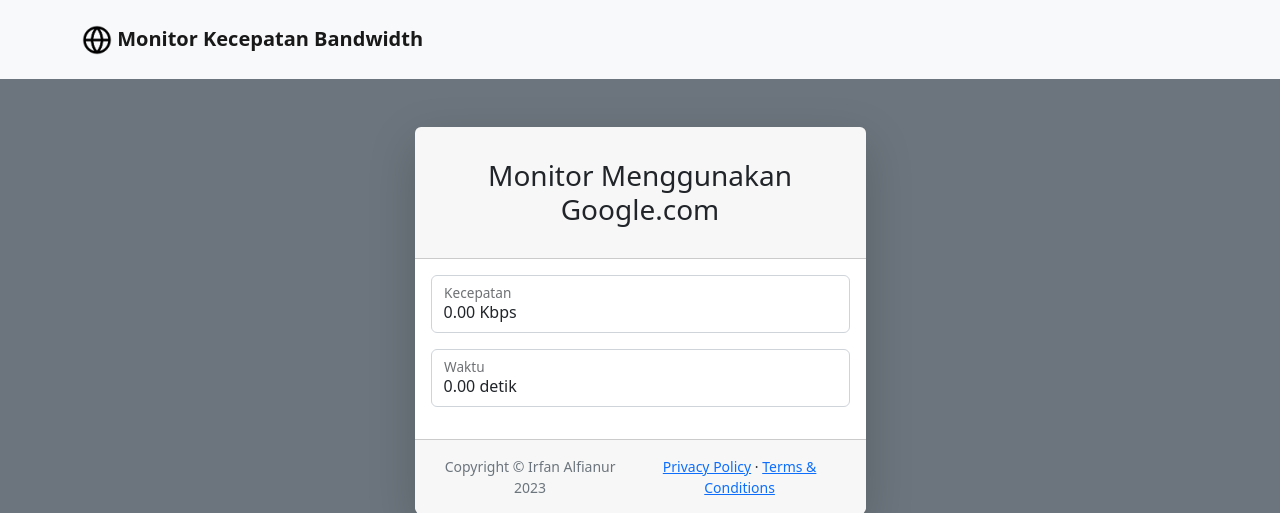
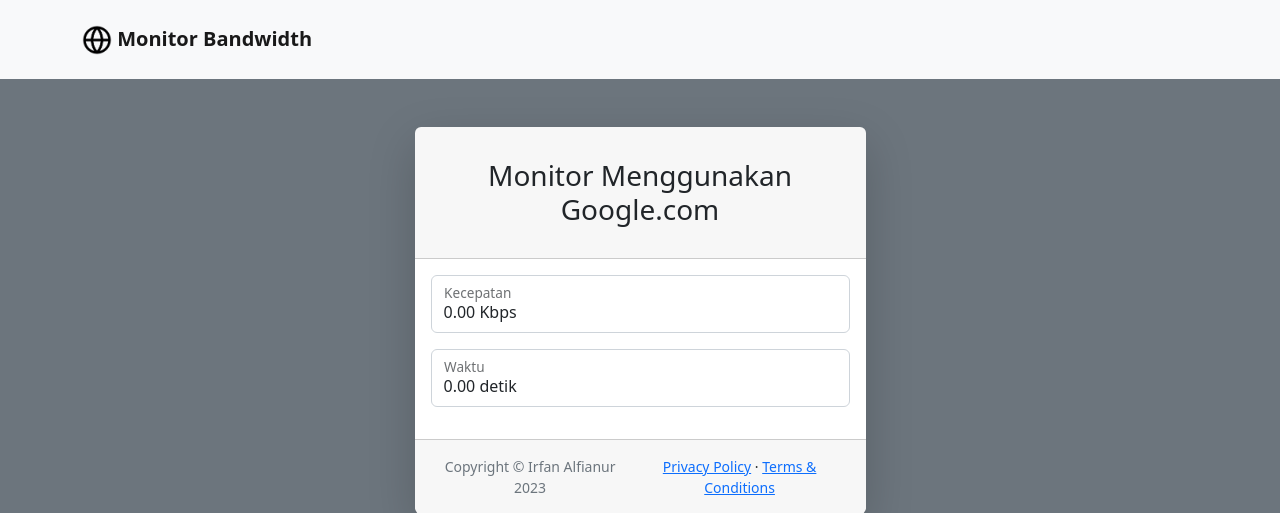
Before and after one commit to Rakseksho/monitor-jaringan, a PHP site: page / in a window 1280 px wide. Shown: the top 513 px of the page. Run offline with PHP 8.4, Linux system fonts and the light colour scheme; data that the repository does not hold is empty.

Commit message:
Edit title

```diff
--- a/index.php
+++ b/index.php
@@ -3,7 +3,7 @@
 	<head>
 		<meta charset="utf-8">
 		<meta name="viewport" content="width=device-width, initial-scale=1">
-		<title>Monitor Kecepatan Bandwidth</title>
+		<title>Monitor Bandwidth</title>
     	<link rel="icon" type="image/x-icon" href="img/favicon.ico" />
 		<link href="css/bootstrap.css" rel="stylesheet">
 		<script src="https://code.jquery.com/jquery-3.6.0.min.js"></script>
@@ -45,7 +45,7 @@
 			<div class="container">
 				<a class="navbar-brand py-3 fs-5 fw-bold">
 					<img src="img/favicon.ico" alt="Logo" width="30" height="30" class="d-inline-block align-text-top">
-					Monitor Kecepatan Bandwidth
+					Monitor Bandwidth
 				</a>
 			</div>
 		</nav>
```
